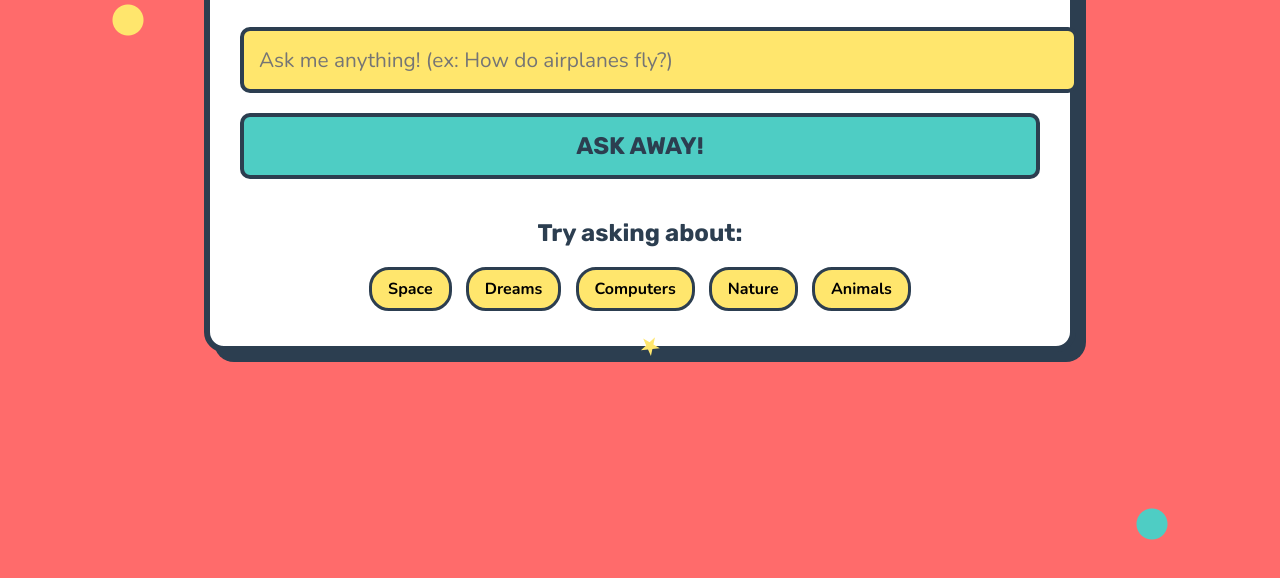
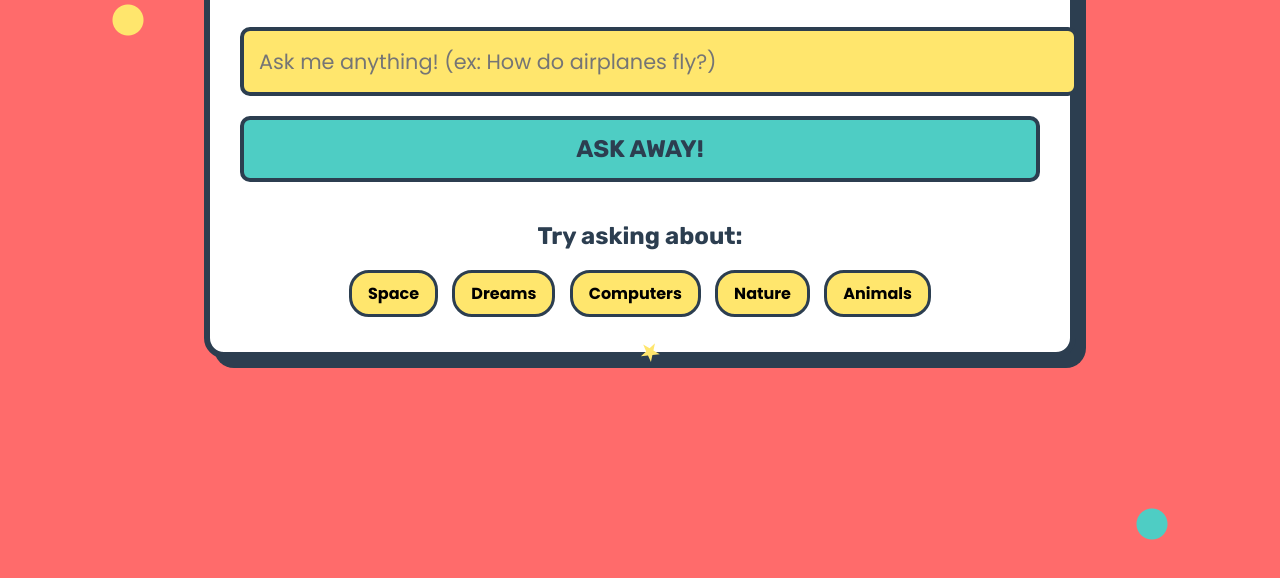
Before and after one commit to nrahis/question-explorer, a plain HTML site: page index.html in a window 1280 px wide. Shown: the part 148-726 px from the top of the page. Drawn offline with nearby package versions, Linux system fonts and the light colour scheme.

Commit message:
Update index.html

```diff
--- a/index.html
+++ b/index.html
@@ -193,7 +193,7 @@
         /* body, .question-input, .answer-content, .suggestion-button { font-family: 'Nunito', sans-serif; } */
 
         /* Option 2: Poppins - clean and geometric */
-        /* body, .question-input, .answer-content, .suggestion-button { font-family: 'Poppins', sans-serif; } */
+        body, .question-input, .answer-content, .suggestion-button { font-family: 'Poppins', sans-serif; }
 
         /* Option 3: Rubik - playful but less rounded */
         /* body, .question-input, .answer-content, .suggestion-button { font-family: 'Rubik', sans-serif; } */
```
